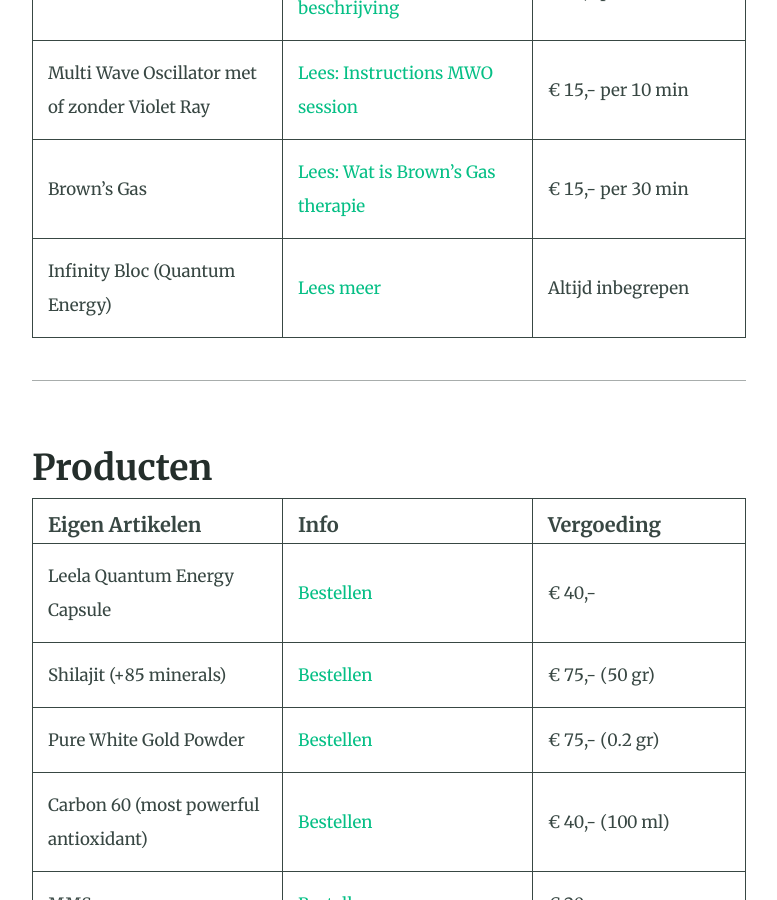
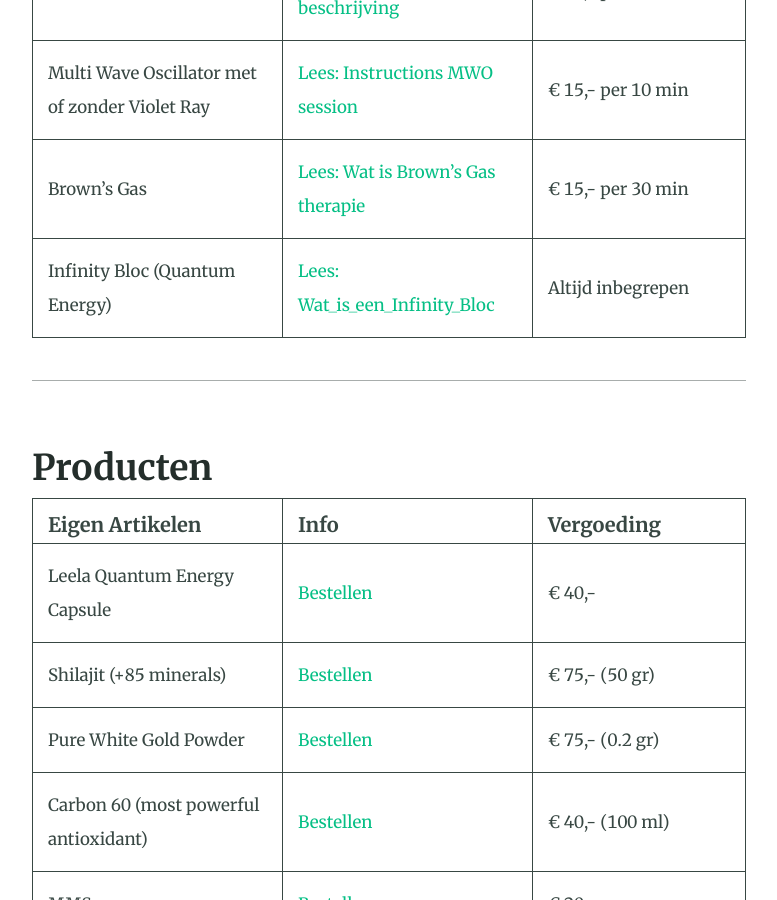
Before and after one commit to dokteranders/dokteranders.com, a Jekyll site: the page built from behandelingen.md, in a window 1280 px wide and 900 px high, scrolled down 858 px. Shown: the whole window, without its empty margins (251-1028 px from the left). Built offline with Jekyll 4.4.1, drawn with Linux system fonts in a browser that asks for light colours.

Commit message:
Update behandelingen.md

```diff
--- a/behandelingen.md
+++ b/behandelingen.md
@@ -38,7 +38,7 @@
 | iTeraCare | [Lees: iTeraCare beschrijving](/downloads/iTeraCare_beschrijving.pdf) | € 25,- per uur
 | Multi Wave Oscillator met of zonder Violet Ray |  [Lees: Instructions MWO session](/downloads/Instructions_for_preparing_for_the_MWO_session.pdf) | € 15,- per 10 min
 | Brown's Gas | [Lees: Wat is Brown's Gas therapie](downloads/Brown's_Gas_generator.pdf/) | € 15,- per 30 min
-| Infinity Bloc (Quantum Energy) | [Lees meer](http://#/) | Altijd inbegrepen
+| Infinity Bloc (Quantum Energy) | [Lees: Wat_is_een_Infinity_Bloc](/downloads/Wat_is_een_Infinity_Bloc.pdf) | Altijd inbegrepen
 
 ---
 
```
